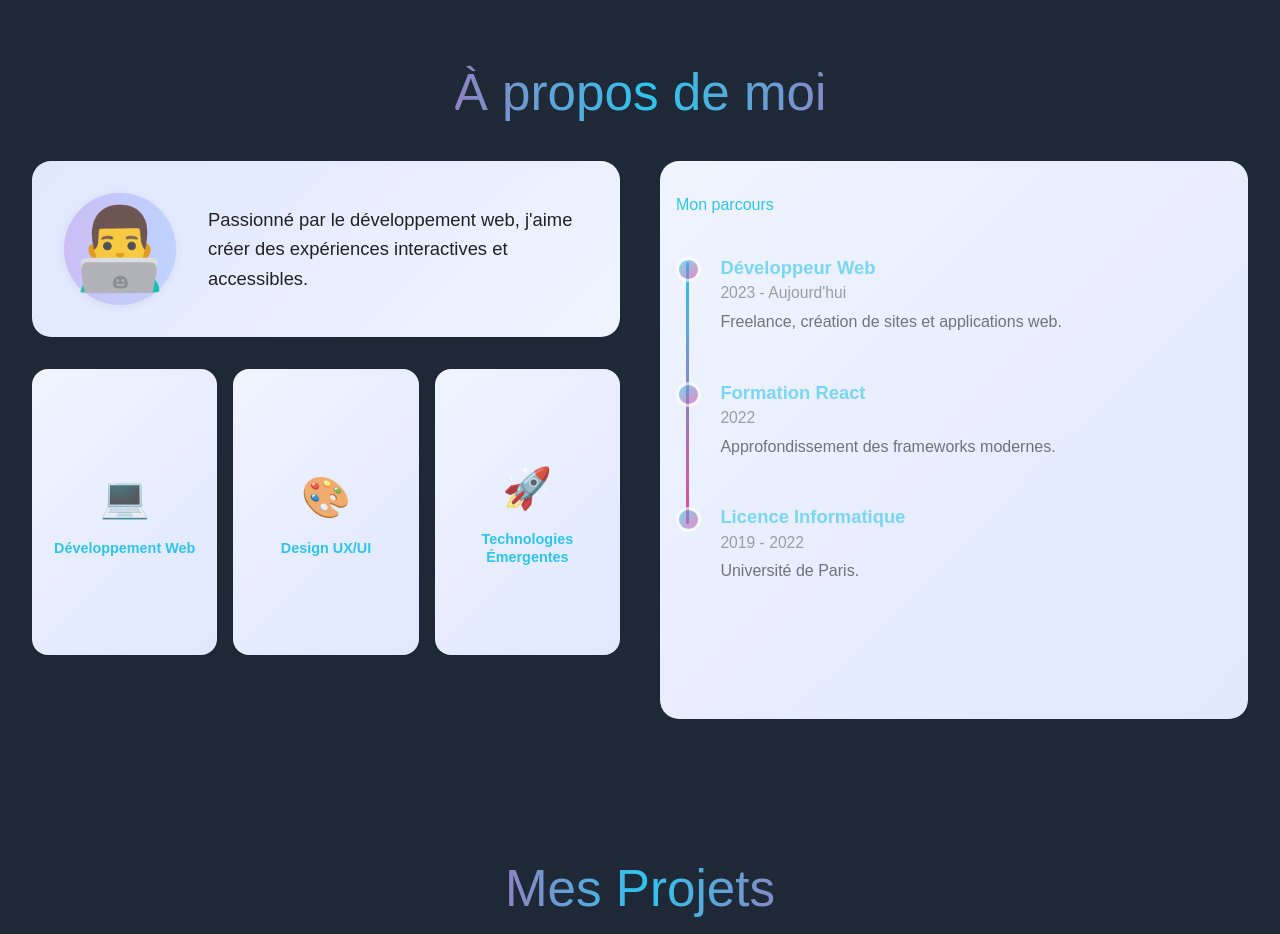
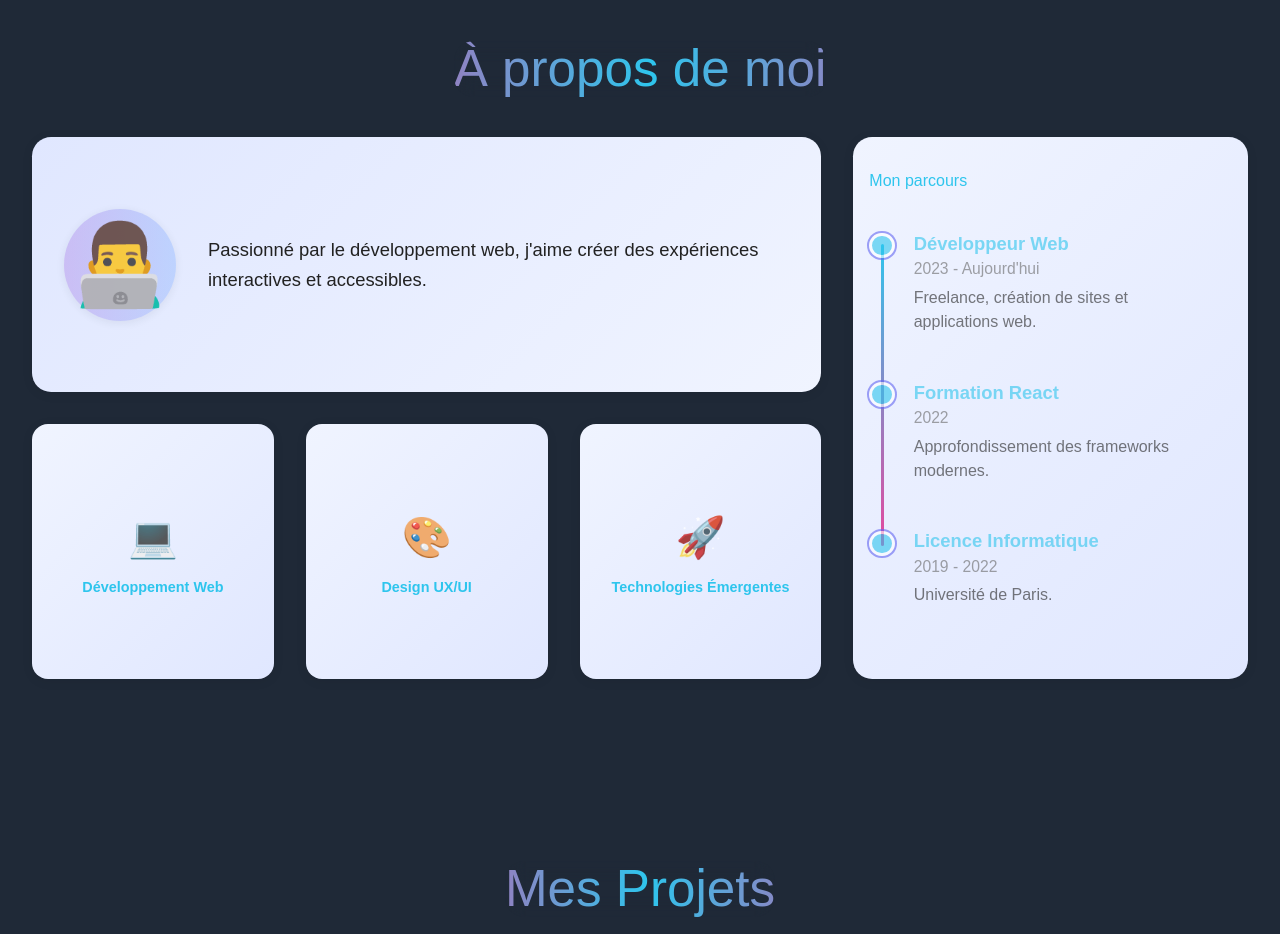
Before and after one commit to F1N3X/portfolio_2025, a React (Vite) app: page / in a window 1280 px wide. Shown: the part 840-1774 px from the top of the page. Built offline with nearby package versions, Linux system fonts and the light colour scheme.

Commit message:
basing formation items line on formation length

```diff
--- a/src/components/About.css
+++ b/src/components/About.css
@@ -1,7 +1,7 @@
 .about-main-grid {
   display: grid;
-  grid-template-columns: 1fr 1fr;
-  gap: 2.5rem;
+  grid-template-columns: 2fr 1fr;
+  gap: 2rem;
   align-items: stretch;
   margin-top: 2.5rem;
   min-height: 420px;
@@ -9,7 +9,7 @@
 
 .about-left-column {
   display: grid;
-  grid-template-rows: auto 1fr;
+  grid-template-rows: 1fr 1fr;
   gap: 2rem;
   height: 100%;
 }
@@ -76,7 +76,6 @@
   background: linear-gradient(135deg, #f0f4ff 0%, #e0e7ff 100%);
   border-radius: 1.2rem;
   box-shadow: 0 2px 12px 0 rgba(0,0,0,0.07);
-  min-height: 100%;
 }
 
 .about-timeline-grid h2 {
@@ -104,16 +103,15 @@
   padding-top: 0.3rem;
   transition: box-shadow 0.2s;
   width: 90%;
-  max-width: 420px;
 }
 
 .timeline-point {
   width: 1.2rem;
   height: 1.2rem;
-  background: linear-gradient(135deg, var(--primary-color), var(--secondary-color));
+  background-color: var(--primary-color);
   border-radius: 50%;
   border: 3px solid #fff;
-  box-shadow: 0 0 0 2px var(--primary-color33);
+  box-shadow: 0 0 0 2px #6366f1;
   flex-shrink: 0;
   z-index: 1;
   margin-right: 1.2rem;
@@ -151,10 +149,10 @@
 .timeline-list:before {
   content: "";
   position: absolute;
-  left: 0.6rem;
-  top: 0.8rem;
+  left: 0.7rem;
+  top: 1.2rem;
   width: 3px;
-  height: calc(100% - 7rem);
+  height: calc(100% - (2.5rem * var(--timeline-items, 3)));
   background: linear-gradient(180deg, var(--primary-color), var(--secondary-color));
   z-index: 0;
   border-radius: 2px;
@@ -164,7 +162,7 @@
 .passions-container {
   display: grid;
   grid-template-columns: 1fr 1fr 1fr;
-  gap: 1rem;
+  gap: 2rem;
 }
 
 .passion-bloc {
--- a/src/components/About.jsx
+++ b/src/components/About.jsx
@@ -1,4 +1,4 @@
-import React from "react";
+import React, { useEffect } from "react";
 import GradientText from '../blocks/TextAnimations/GradientText/GradientText';
 import "./About.css";
 
@@ -41,6 +41,10 @@ const passions = [
 const About = () => {
     const primaryColor = "var(--primary-color)";
     const secondaryColor = "var(--secondary-color)";
+
+    useEffect(() => {
+        document.documentElement.style.setProperty('--timeline-items', parcours.length);
+    }, []);
 
     return (
         <section id="about">
```
